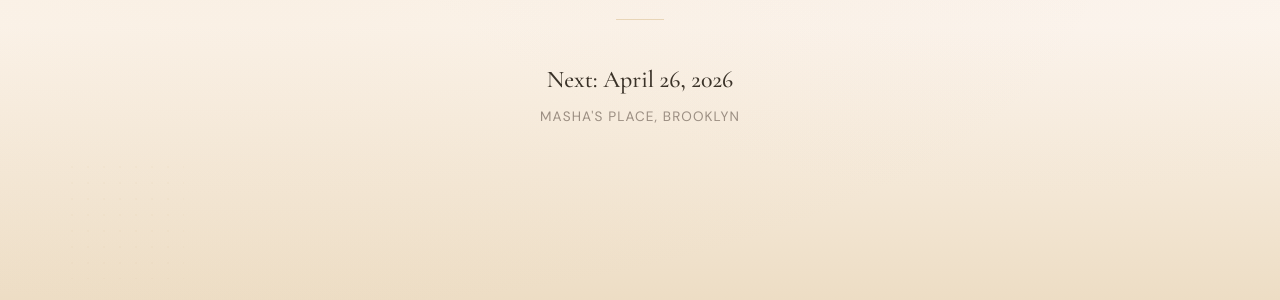
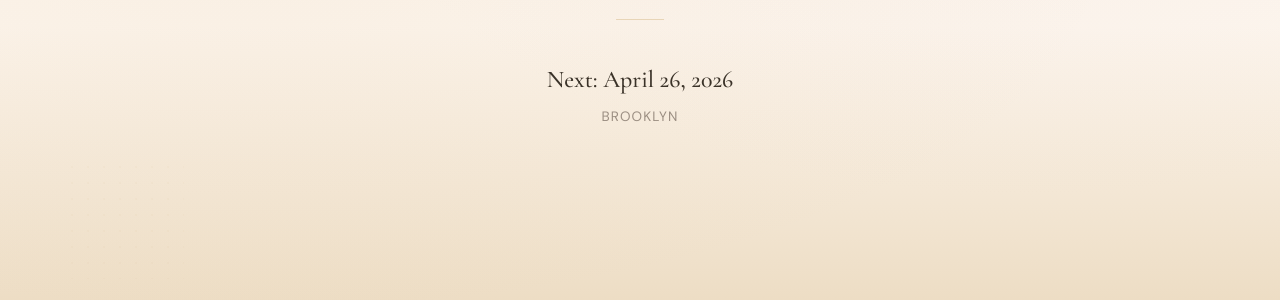
Before and after one commit to Masha-L/masha-l.github.io, a Jekyll site: the page the-last-saturday/index.html, which Jekyll copies as it is, in a window 1280 px wide and 900 px high, scrolled down 361 px. Shown: the part 152-452 px from the top of the window. Built offline with Jekyll 4.4.1, drawn with Linux system fonts in a browser that asks for light colours.

Commit message:
remove Masha's place from location, keep Brooklyn

```diff
--- a/the-last-saturday/index.html
+++ b/the-last-saturday/index.html
@@ -4,7 +4,7 @@
   <meta charset="UTF-8">
   <meta name="viewport" content="width=device-width, initial-scale=1.0">
   <title>The Last Saturday — A Monthly Girlfriends Brunch</title>
-  <meta name="description" content="The Last Saturday — a monthly girlfriends brunch. Last Saturday of every month at Masha's place in Brooklyn.">
+  <meta name="description" content="The Last Saturday — a monthly girlfriends brunch. Last Saturday of every month in Brooklyn.">
   <link rel="preconnect" href="https://fonts.googleapis.com">
   <link rel="preconnect" href="https://fonts.gstatic.com" crossorigin>
   <link href="https://fonts.googleapis.com/css2?family=Cormorant+Garamond:ital,wght@0,400;0,500;0,600;1,400;1,500&family=DM+Sans:ital,wght@0,400;0,500;1,400&display=swap" rel="stylesheet">
@@ -419,7 +419,7 @@
       <p class="hero-tagline fade-in fade-in-delay-2">Monthly brunch. Last Saturday. Brooklyn. Bring food.</p>
       <div class="hero-divider fade-in fade-in-delay-2"></div>
       <p class="hero-date fade-in fade-in-delay-3">Next: April 26, 2026</p>
-      <p class="hero-location fade-in fade-in-delay-3">Masha's place, Brooklyn</p>
+      <p class="hero-location fade-in fade-in-delay-3">Brooklyn</p>
     </div>
     <div class="scroll-hint">
       <svg viewBox="0 0 24 24" fill="none" stroke-width="2" stroke-linecap="round" stroke-linejoin="round">
```
